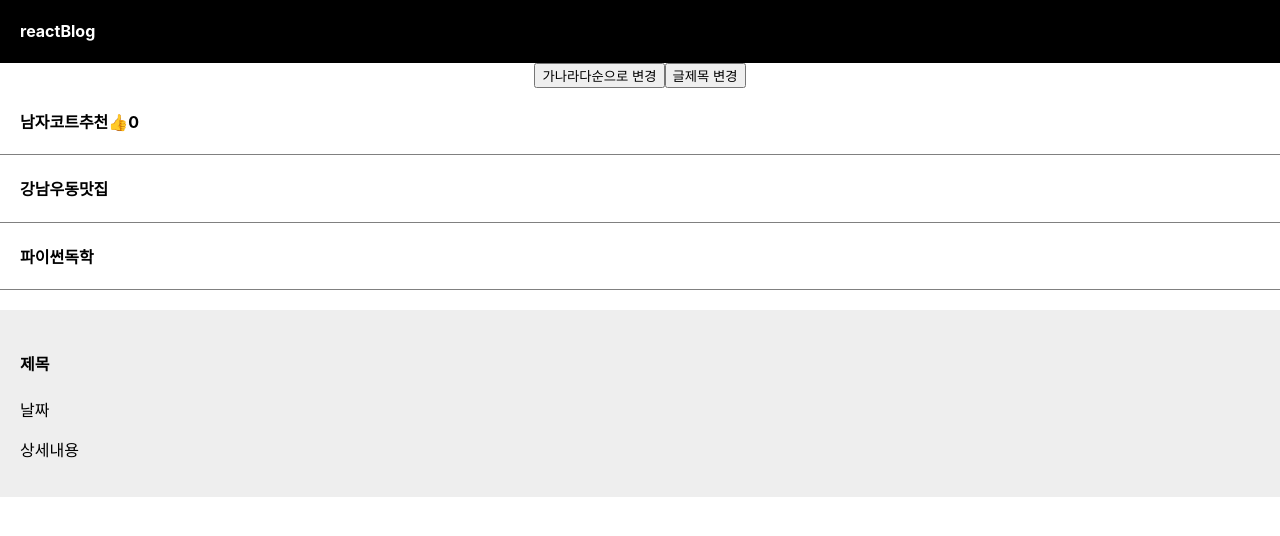
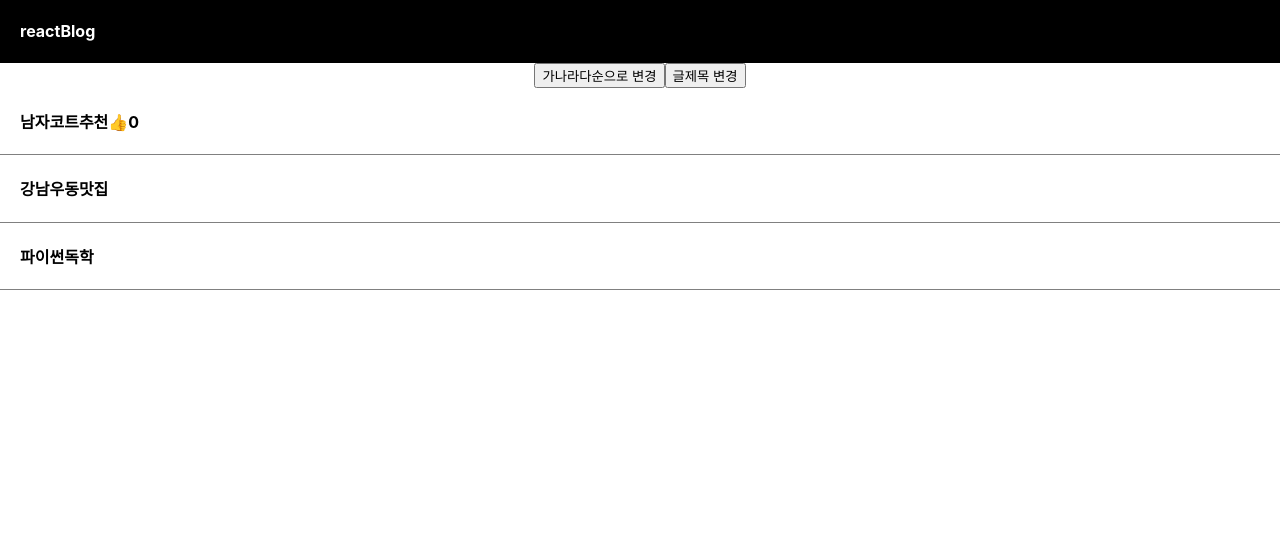
Before and after one commit to IAMISTP/react-blog, a React (Create React App) app: page / in a window 1280 px wide. Shown: the top 536 px of the page. Built offline with nearby package versions, Linux system fonts and the light colour scheme.

Commit message:
동적인 ui(모달) 만들어보기

```diff
--- a/src/App.js
+++ b/src/App.js
@@ -20,6 +20,7 @@ function App() {
     "파이썬독학",
   ]);
   let [goodCount, setGoodCount] = useState(0);
+  let [modal, setModal] = useState(false);
   function goodEvent() {
     setGoodCount(goodCount + 1);
   }
@@ -39,7 +40,7 @@ function App() {
       <button onClick={changeOrder}>가나라다순으로 변경</button>
       <button onClick={changeTitle}>글제목 변경</button>
       <div className="list">
-        <h4>
+        <h4 onClick={() => setModal(!modal)}>
           {title[0]}
           <span onClick={goodEvent}>👍</span>
           {goodCount}
@@ -51,7 +52,7 @@ function App() {
       <div className="list">
         <h4>{title[2]}</h4>
       </div>
-      <Modal></Modal>
+      {modal == true ? <Modal /> : null}
     </div>
   );
 }
```
